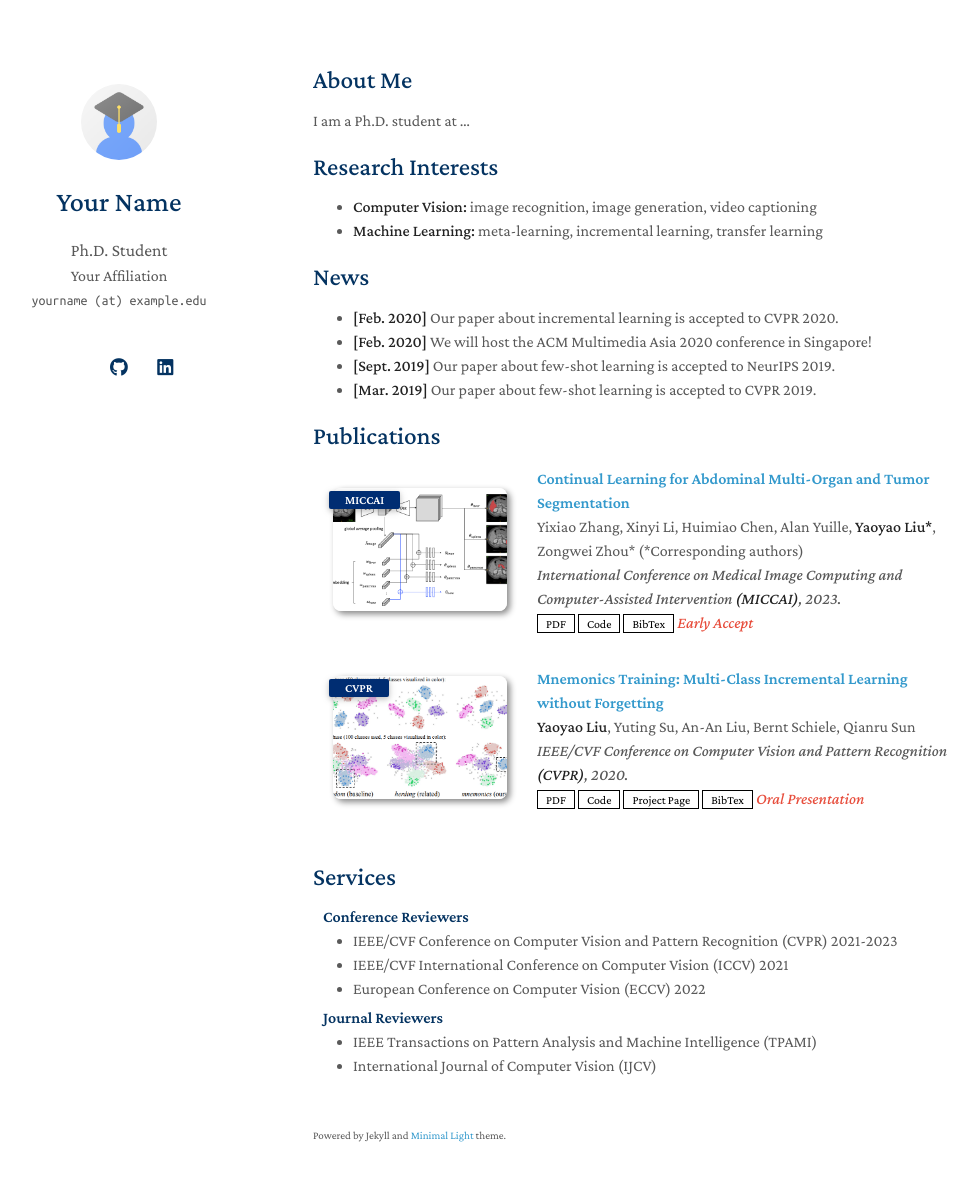
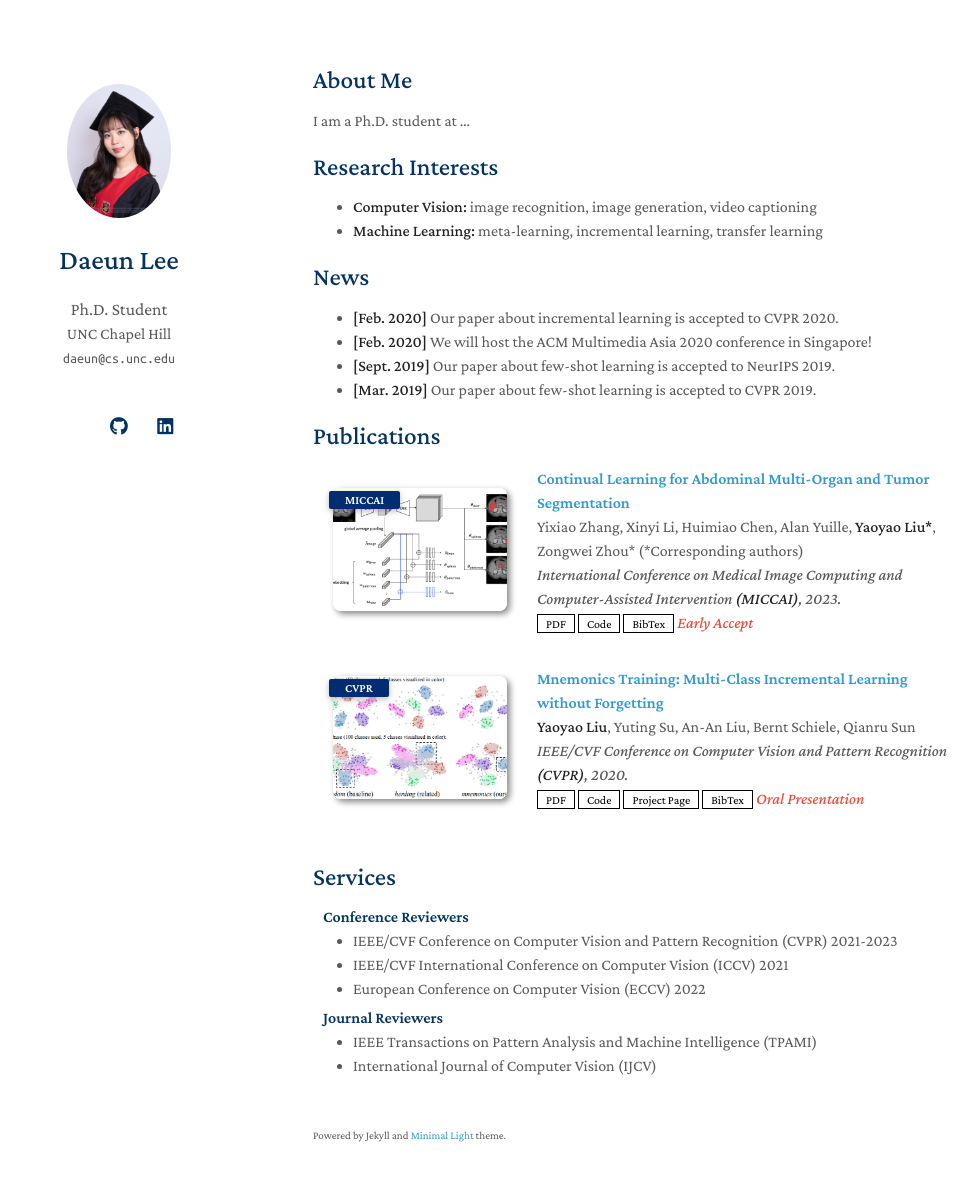
Before and after one commit to daeunni/daeunni.github.io, a Jekyll site: the page built from index.md, in a window 1280 px wide and 1216 px high. Shown: the top 1181 px of the window, without its empty margins (157-1135 px from the left). Built offline with Jekyll 4.4.1, drawn with Linux system fonts in a browser that asks for light colours; a style sheet for code colours, icons or effects is not loaded; our own code applies the rules of GitHub Pages for plain Markdown files.

Commit message:
Update _config.yml

```diff
--- a/_config.yml
+++ b/_config.yml
@@ -1,28 +1,28 @@
 # Basic Information
-title: Your Name
+title: Daeun Lee
 position: Ph.D. Student
-affiliation: Your Affiliation
-email: yourname (at) example.edu
+affiliation: UNC Chapel Hill
+email: daeun@cs.unc.edu
 
 # Search Engine Optimization (SEO)
 # The following information is used to improve the website traffic from search engines, e.g., Google.
-keywords: minimal light
-description: The Minimal Light is a simple and elegant jekyll theme for academic personal homepage.
+keywords: Daeun Lee, UNC Chapel Hill, Computer Science, Machine Learning, Artificial Intelligence
+description: Personal website of Daeun Lee.
 canonical: https://minimal-light-theme.yliu.me/
 
 # Links
 # If you don't need one of them, you may delete the corresponding line.
-google_scholar: https://scholar.google.com/
+google_scholar: https://scholar.google.co.kr/citations?user=Vrt78QMAAAAJ&hl=ko
 cv_link: assets/files/curriculum_vitae.pdf
-github_link: https://github.com/
-linkedin: https://www.linkedin.com/
-twitter: https://twitter.com/
+github_link: https://github.com/daeunni
+linkedin: https://www.linkedin.com/in/daeunlee00/
+twitter: https://twitter.com/danadaeun
 
 # Images (e.g., your profile picture and your website's favicon)
 # "favicon" and "favicon_dark" are used for the light and dark modes, respectively.
-avatar: ./assets/img/avatar.png
-favicon: ./assets/img/favicon.png
-favicon_dark: ./assets/img/favicon-dark.png
+avatar: ./assets/img/my_photo.JPG
+favicon: ./assets/img/my_icon.png
+favicon_dark: ./assets/img/my_icon.png
 
 # Footnote
 # You may use the option to disable the footnote, "Powered by Jekyll and Minimal Light theme."
```
